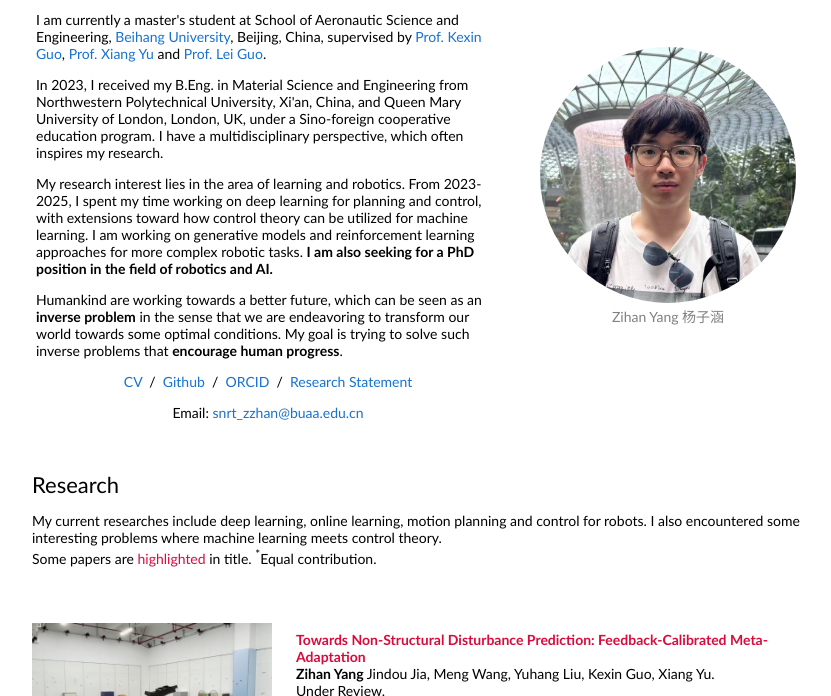
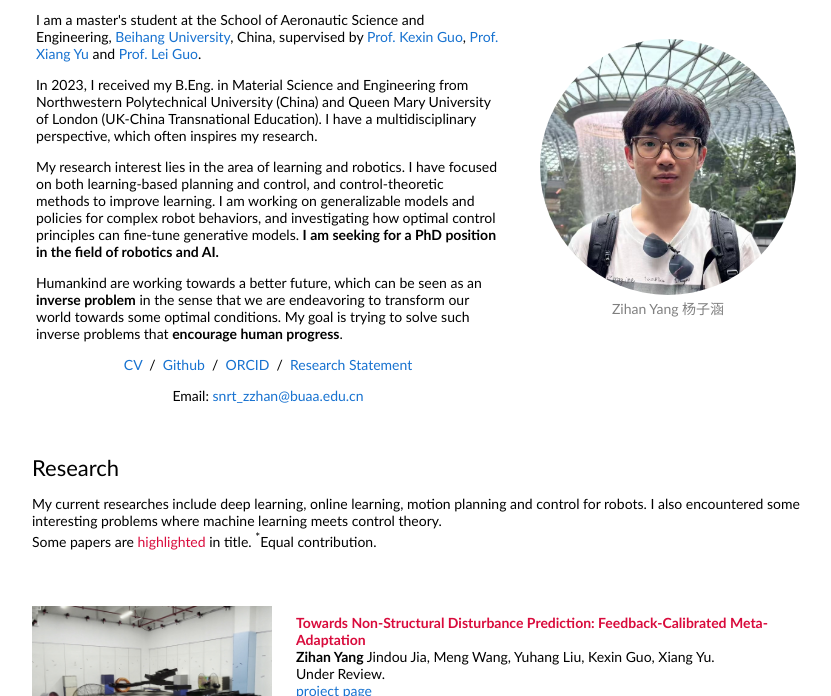
Before and after one commit to zzhanYoung/zzhanYoung.github.io, a plain HTML site: page index.html in a window 1280 px wide. Shown: the part 90-786 px from the top of the page, without its empty margins (224-1055 px from the left). Drawn offline with Linux system fonts and the light colour scheme.

Commit message:
refine intro and CV

```diff
--- a/index.html
+++ b/index.html
@@ -27,23 +27,22 @@
                   <p class="name" style="text-align: center;">
                     Zihan (Kevin) Yang
                   </p>
-                  <p>I am currently a master's student at School of Aeronautic Science and Engineering, <a href=https://ev.buaa.edu.cn/>Beihang University</a>,
-                    Beijing, China, supervised by <a href=https://scholar.google.com/citations?hl=zh-CN&user=c0MaejIAAAAJ>Prof. Kexin Guo</a>,
+                  <p>I am a master's student at the School of Aeronautic Science and Engineering, <a href=https://ev.buaa.edu.cn/>Beihang University</a>, China,
+                    supervised by <a href=https://scholar.google.com/citations?hl=zh-CN&user=c0MaejIAAAAJ>Prof. Kexin Guo</a>,
                     <a href="https://scholar.google.com/citations?user=6UgtuZ8AAAAJ&hl=zh-CN&oi=ao">Prof. Xiang Yu</a> and
                       <a href="https://scholar.google.com/citations?user=IxO-SDwAAAAJ&hl=zh-CN">Prof. Lei Guo</a>.
                   </p>
                   <p>
-                      In 2023, I received my B.Eng. in Material Science and Engineering from Northwestern Polytechnical University, Xi'an, China,
-                      and Queen Mary University of London, London, UK, under a Sino-foreign cooperative education program.
-                      <!-- I was awarded the First Class Honors in my degree by Queen Mary University of London.  -->
+                      In 2023, I received my B.Eng. in Material Science and Engineering from Northwestern Polytechnical University (China)
+                      and Queen Mary University of London (UK-China Transnational Education).
                       I have a multidisciplinary perspective, which often inspires my research.
                   </p>
                   <p>
                     My research interest lies in the area of learning and robotics.
-                    From 2023-2025, I spent my time working on deep learning for planning and control,
-                    with extensions toward how control theory can be utilized for machine learning.
-                    I am working on generative models and reinforcement learning approaches for more complex robotic tasks.
-                    <b>I am also seeking for a PhD position in the field of robotics and AI.</b>
+                    I have focused on both learning-based planning and control, and control-theoretic methods to improve learning.
+                    I am working on generalizable models and policies for complex robot behaviors,
+                    and investigating how optimal control principles can fine-tune generative models.
+                    <b>I am seeking for a PhD position in the field of robotics and AI.</b>
                   </p>
                   <p>
                     Humankind are working towards a better future, which can be seen as an <b>inverse problem</b> in the sense that
```
Also changed, not shown: 1 other file.
